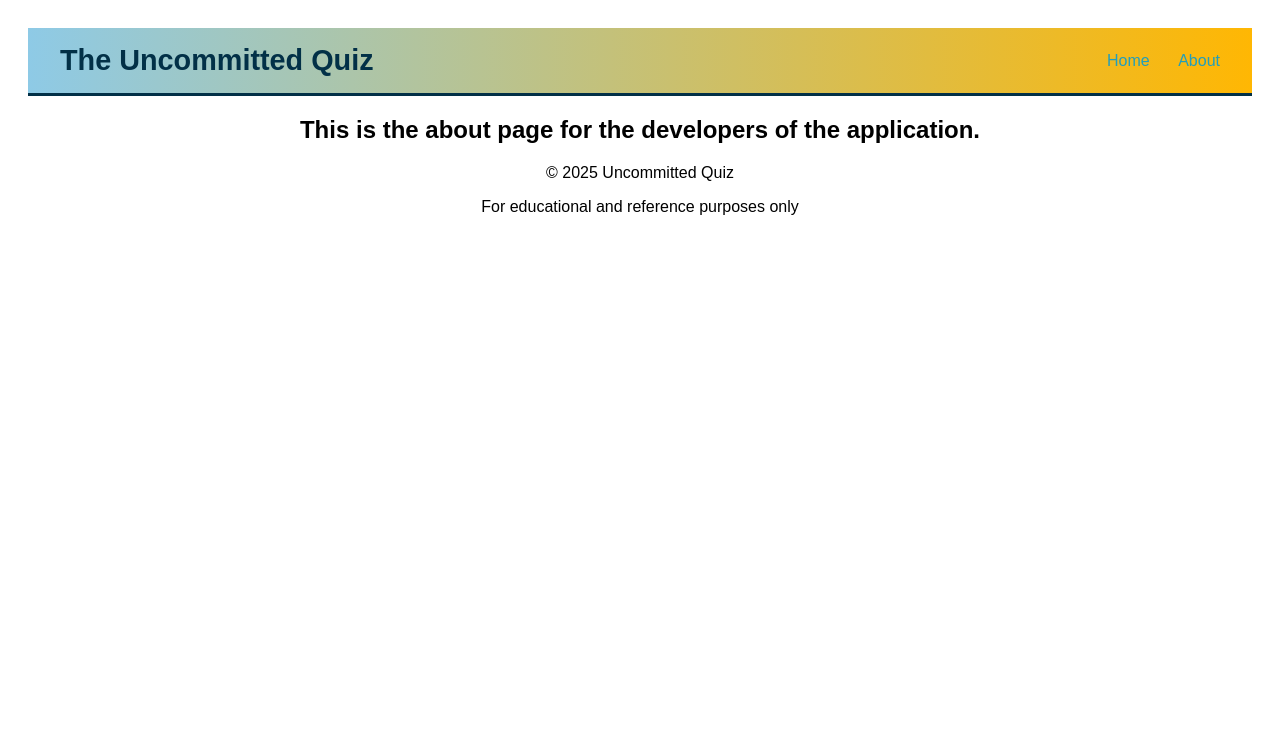
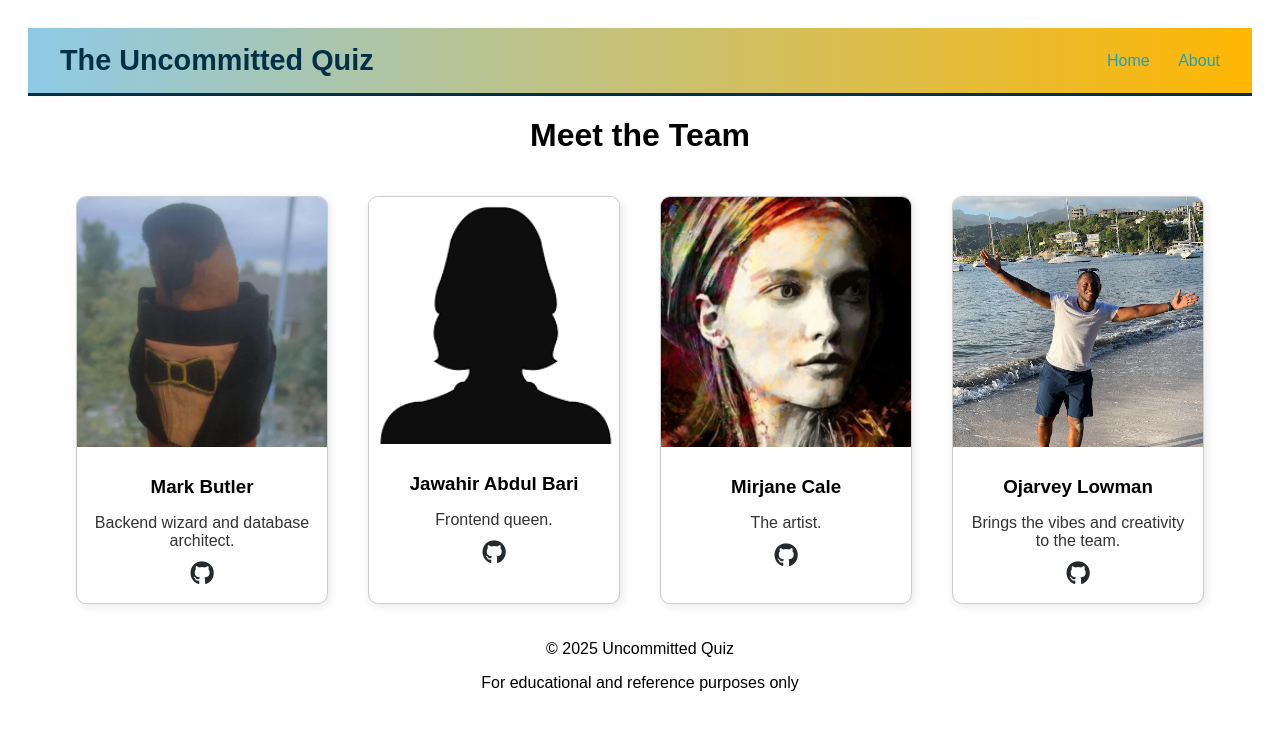
Before and after one commit to Mbutler1991/the-uncommitted, a Django app: page /about/ in a window 1280 px wide. Shown: the top 730 px of the page. Run offline with Django 5.2, Linux system fonts and the light colour scheme.

Commit message:
Add team member images and update the About Us page layout

```diff
--- a/uncommitted_quiz/templates/about.html
+++ b/uncommitted_quiz/templates/about.html
@@ -1,10 +1,97 @@
 {% extends "base.html" %}
 {% load static %}
 
-{% block title %}About | The Uncommitted Quiz{% endblock %}
+{% block title %}About Us - The Uncommitted{% endblock %}
+
+{% block corecss %}
+<link rel="stylesheet" href="{% static 'css/base.css' %}">
+<!-- Load Font Awesome -->
+<link rel="stylesheet" href="https://cdnjs.cloudflare.com/ajax/libs/font-awesome/6.5.0/css/all.min.css">
+<style>
+    .about-container {
+        display: flex;
+        flex-wrap: wrap;
+        justify-content: center;
+        gap: 40px;
+        padding: 20px;
+    }
+
+    .member-card {
+        width: 250px;
+        text-align: center;
+        border: 1px solid #ccc;
+        border-radius: 10px;
+        overflow: hidden;
+        box-shadow: 2px 2px 10px rgba(0, 0, 0, 0.1);
+        background-color: #fff;
+    }
+
+    .member-card img {
+        width: 100%;
+        height: auto;
+        object-fit: cover;
+    }
+
+    .member-info {
+        padding: 15px;
+    }
+
+    .member-info h3 {
+        margin: 10px 0 5px;
+    }
+
+    .member-info p {
+        margin-bottom: 10px;
+        color: #333;
+    }
+
+    .github-icon {
+        font-size: 1.5rem;
+        color: #24292e;
+        text-decoration: none;
+        transition: color 0.3s ease;
+    }
+
+    .github-icon:hover {
+        color: #0366d6;
+    }
+</style>
+{% endblock %}
 
 {% block content %}
-    <div class="about-section">
-        <h2>This is the about page for the developers of the application.</h2>
+<h1>Meet the Team</h1>
+<div class="about-container">
+    <div class="member-card">
+        <img src="{% static 'media/teammembers/mark-butler.jpg' %}" alt="Mark Butler">
+        <div class="member-info">
+            <h3>Mark Butler</h3>
+            <p>Backend wizard and database architect.</p>
+            <a class="github-icon" href="https://github.com/Mbutler1991" target="_blank"><i class="fab fa-github"></i></a>
+        </div>
     </div>
+    <div class="member-card">
+        <img src="{% static 'media/teammembers/jawahir-abdul-bari.png' %}" alt="Jawahir Abdul Bari">
+        <div class="member-info">
+            <h3>Jawahir Abdul Bari</h3>
+            <p>Frontend queen.</p>
+            <a class="github-icon" href="https://github.com/Jawahir01" target="_blank"><i class="fab fa-github"></i></a>
+        </div>
+    </div>
+    <div class="member-card">
+        <img src="{% static 'media/teammembers/mirjane-cale.png' %}" alt="Mirjane Cale">
+        <div class="member-info">
+            <h3>Mirjane Cale</h3>
+            <p>The artist.</p>
+            <a class="github-icon" href="https://github.com/mirjanacale" target="_blank"><i class="fab fa-github"></i></a>
+        </div>
+    </div>
+    <div class="member-card">
+        <img src="{% static 'media/teammembers/ojarvey-lowman.jpg' %}" alt="Ojarvey Lowman">
+        <div class="member-info">
+            <h3>Ojarvey Lowman</h3>
+            <p>Brings the vibes and creativity to the team.</p>
+            <a class="github-icon" href="https://github.com/OJarvey" target="_blank"><i class="fab fa-github"></i></a>
+        </div>
+    </div>
+</div>
 {% endblock %}
```
Also changed, not shown: uncommitted_quiz/db.sqlite3, uncommitted_quiz/static/media/teammembers/jawahir-abdul-bari.png (added), uncommitted_quiz/static/media/teammembers/mark-butler.jpg (added), uncommitted_quiz/static/media/teammembers/mirjane-cale.png (added), uncommitted_quiz/static/media/teammembers/ojarvey-lowman.jpg (added).
